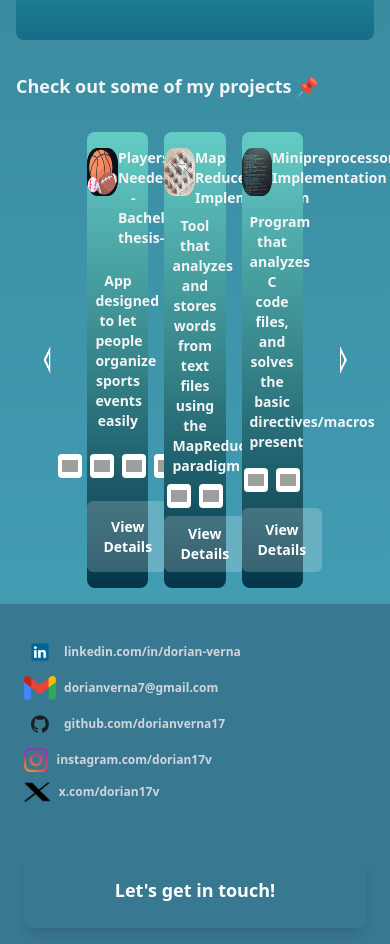
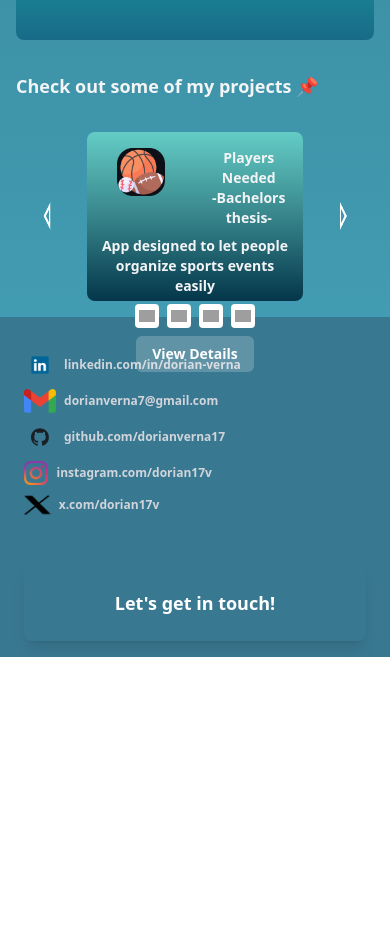
Before and after one commit to VerianTech/PersonalWebsite, a React (Vite) app: page / in a window 390 px wide. Shown: the part 2244-3188 px from the top of the page. After the commit the page ends 2901 px from the top, so only its background shows below. Built offline with nearby package versions, Linux system fonts and the light colour scheme; grey boxes are pictures that could not be loaded.

Commit message:
Configure Portfolio section to increase responsiveness.

```diff
--- a/src/components/Portfolio.tsx
+++ b/src/components/Portfolio.tsx
@@ -1,4 +1,4 @@
-import { useState } from 'react';
+import { useState, useEffect } from 'react';
 
 interface Technology {
 	name: string;
@@ -42,7 +42,33 @@ function ViewDetails({ link }: { link: string }) {
 export default function Portfolio() {
 	const [startIndex, setStartIndex] = useState(0);
 	const [isTransitioning, setIsTransitioning] = useState(false);
-	const elementsToDisplay = 3;
+
+	const [elementsToDisplay, setElementsToDisplay] = useState(3);
+
+	useEffect(() => {
+		function handleResize() {
+			if (window.innerWidth < 768) {
+				setElementsToDisplay(1); // mobile
+			} else if (window.innerWidth < 1024) {
+				setElementsToDisplay(2); // sm
+			} else if (window.innerWidth < 1280) {
+				setElementsToDisplay(3); // md
+			} else if (window.innerWidth < 1536) {
+				setElementsToDisplay(4); // lg
+			} else if (window.innerWidth < 1920) {
+				setElementsToDisplay(5); // xl
+			} else {
+				setElementsToDisplay(6); // 2xl+
+			}
+		}
+
+		// Run it once on mount
+		handleResize();
+
+		// Add listener
+		window.addEventListener("resize", handleResize);
+		return () => window.removeEventListener("resize", handleResize);
+	}, []);
 
 	const projectTechStacks = [
 		[
@@ -69,7 +95,7 @@ export default function Portfolio() {
 		],
 		[
 			{ name: 'C', icon: 'https://cdn.jsdelivr.net/gh/devicons/devicon/icons/c/c-original.svg' },
-			{ name: 'Arduino', icon: './src/assets/tech_stack/arduino_Logo.png' }
+			{ name: 'Arduino', icon: './src/assets/tech_stack/arduino_Logo.svg' }
 		],
 		[
 			{ name: 'Assembly x86', icon: './src/assets/tech_stack/x86.png' },
@@ -92,9 +118,9 @@ export default function Portfolio() {
 	];
 
 	const projectNames = [
-		"Players Needed\n-Bachelors thesis-",
+		<>Players Needed<br />-Bachelors thesis-</>,
 		"Map Reduce Implementation",
-		"Minipreprocessor Implementation",
+		"Preprocessor Implementation",
 		"FLSEHM",
 		"TSP Genetic",
 		"Tetris",
@@ -172,14 +198,16 @@ export default function Portfolio() {
 					className="h-12 sm:h-16 md:h-20 lg:h-22
 						hover:grayscale hover:brightness-75 scale-x-[-1]"  />
 			</div>
-			<div className={`grid grid-cols-3 justify-center text-center px-4 items-center
-				font-bold text-gray-100 text-sm gap-4 md:gap-6 rounded-lg transition-all duration-300 ease-in-out
+			<div
+				className={`grid grid-cols-1 sm:grid-cols-1 md:grid-cols-2 lg:grid-cols-3 xl:grid-cols-4 2xl:grid-cols-5 3xl:grid-cols-6
+					justify-center text-center px-4 items-center font-bold text-gray-100 text-sm
+					gap-4 md:gap-6 rounded-lg transition-all duration-300 ease-in-out
 				${isTransitioning ? 'opacity-0 transform scale-95' : 'opacity-100 transform scale-100'}`}
 			>
 				{currentProjects.map((project, index) => (
 					<div key={`${startIndex}-${index}`}
-						className={`grid grid-cols-1 py-4 rounded-lg gap-y-2 h-full
-						transition-all duration-300 ease-in-out transform
+						className={`grid grid-cols-1 py-4 rounded-lg gap-y-2
+						h-[20vh] transition-all duration-300 ease-in-out transform
 						${isTransitioning ? 'opacity-0 translate-y-4' : 'opacity-100 translate-y-0'}`}
 						style={{
 							backgroundImage: "linear-gradient(#64CCC5,#37858B,#04364A)",
--- a/tailwind.config.js
+++ b/tailwind.config.js
@@ -9,6 +9,9 @@ module.exports = {
 		fontFamily: {
 			roboto: ['"Roboto Flex"', 'sans-serif'],
 		},
+		screens: {
+			'3xl': '1920px',
+		  },
 	  },
 	},
 	plugins: [],
```
